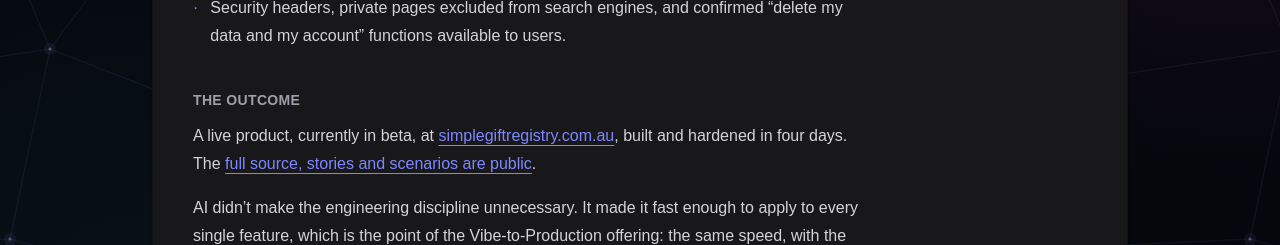
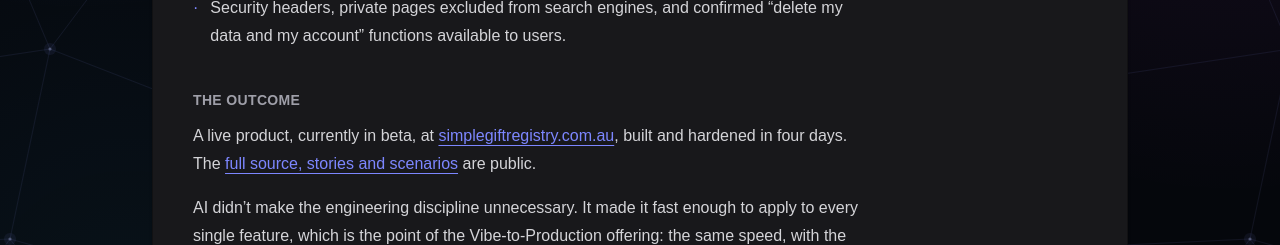
Before and after one commit to campbell-dev-au/campbell-public-site, a Next.js app: page /case-studies/simple-gift-registry in a window 1280 px wide. Shown: the part 2041-2286 px from the top of the page. Built offline with nearby package versions, Linux system fonts and the light colour scheme.

Commit message:
Minor text change

```diff
--- a/app/case-studies/simple-gift-registry/page.tsx
+++ b/app/case-studies/simple-gift-registry/page.tsx
@@ -198,8 +198,8 @@ export default function SimpleGiftRegistryCaseStudy() {
             rel="noopener noreferrer"
             className="text-indigo-400 underline underline-offset-4"
           >
-            full source, stories and scenarios are public
-          </a>.
+            full source, stories and scenarios
+          </a> are public.
         </p>
         <p className="mt-4">
           AI didn&rsquo;t make the engineering discipline unnecessary. It made
```
